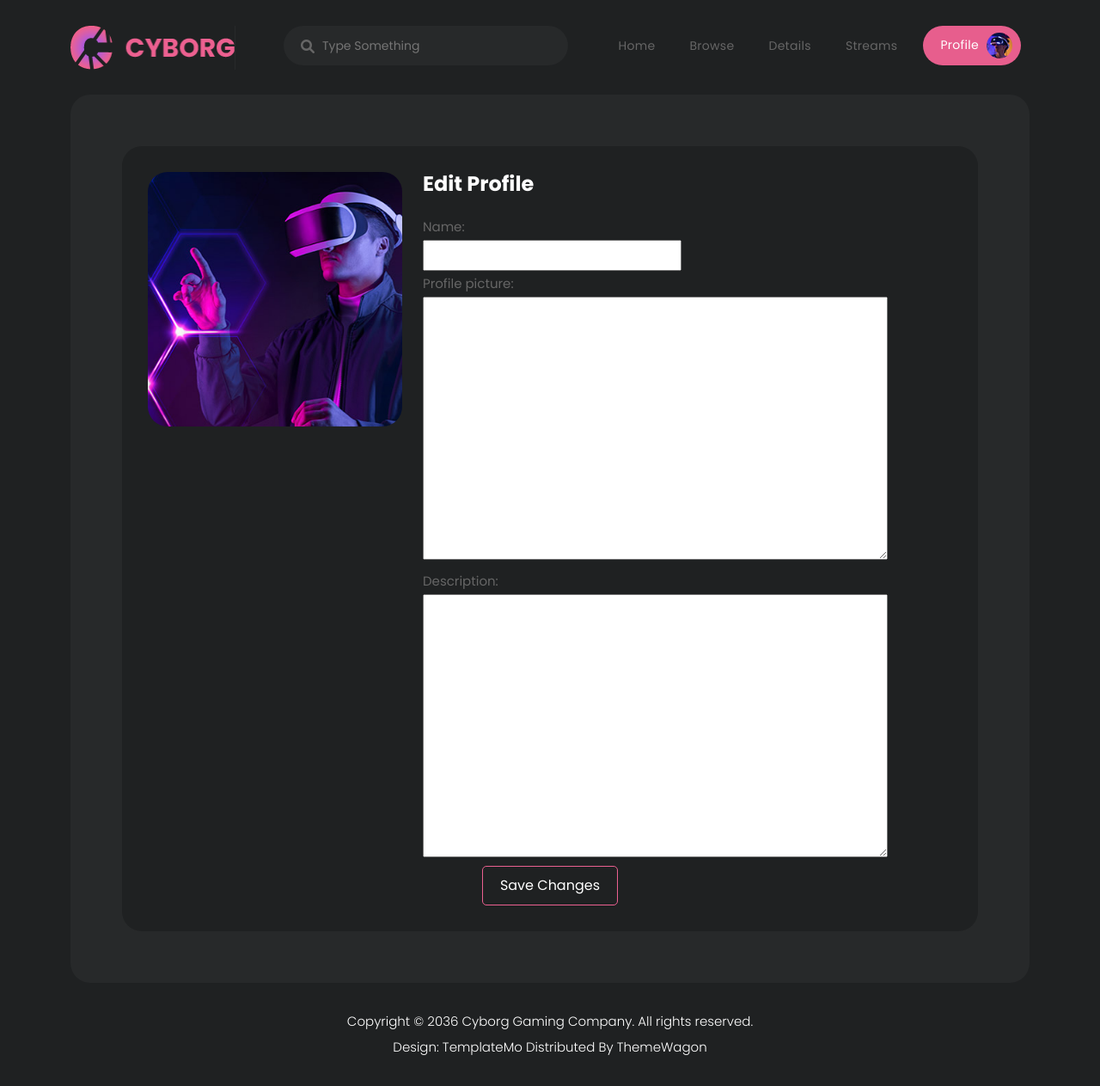
After one commit to B09-PBP23/BOOX, a Django app: template profilepage/templates/editprofile.html in a window 1280 px wide. The commit adds this page. Shown: the whole page at 86% size. Run offline with Django 4.2, Linux system fonts and the light colour scheme; the template is opened without the code that fills it: values that come from a table or form of the project are taken from there, others are empty; some libraries are stand-ins or nearby versions.

Commit message:
Push profile

```diff
--- a/landing_page/templates/landing_page.html
+++ b/landing_page/templates/landing_page.html
@@ -53,7 +53,7 @@
                         <li><a href="#">Reviews</a></li>
                         <li><a href="#">Details</a></li>
                         <li><a href="{% url 'authentication:logout' %}" id="login-logout">Logout</a></li>
-                        <li><a href="{% url 'profilepage:show_profile' %}">Profile <img src="{%static 'images/profile-header.jpg'%}" alt=""></a></li>
+                        <li><a href="{% url 'profilepage:show_profile' %}">Profile</a></li>
                     </ul>
                     <a class='menu-trigger'>
                         <span>Menu</span>
--- /dev/null
+++ b/profilepage/templates/editprofile.html
@@ -0,0 +1,119 @@
+{% extends 'base.html' %}
+
+{% load static %}
+
+{% block meta %}
+    <title>BooX - Awesome Book Website</title>
+
+    <!-- Additional CSS Files -->
+    <link rel="stylesheet" href="{% static 'css/fontawesome.css' %}">
+    <link rel="stylesheet" href="{% static 'css/templatemo-cyborg-gaming.css' %}">
+    <link rel="stylesheet" href="{% static 'css/owl.css' %}">
+    <link rel="stylesheet" href="{% static 'css/animate.css' %}">
+    <link rel="stylesheet" href="https://unpkg.com/swiper@7/swiper-bundle.min.css"/>
+    <style>
+    .btn-primary {
+        background-color: transparent;
+        border: 1px solid #ec6090;
+        color: white;
+        padding: 10px 20px;
+        border-radius: 5px;
+        display: block;
+        margin: 0 auto;
+    }
+</style>
+{% endblock meta %}
+
+{% block content %}
+    <div id="js-preloader" class="js-preloader">
+        <div class="preloader-inner">
+            <span class="dot"></span>
+            <div class="dots">
+                <span></span>
+                <span></span>
+                <span></span>
+            </div>
+        </div>
+    </div>
+
+    <header class="header-area header-sticky">
+        <div class="container">
+            <div class="row">
+                <div class="col-12">
+                    <nav class="main-nav">
+                        <a href="index.html" class="logo">
+                            <img src="assets/images/logo.png" alt="Cyborg Gaming Logo">
+                        </a>
+                        <div class="search-input">
+                            <form id="search" action="#">
+                                <input type="text" placeholder="Type Something" id="searchText" name="searchKeyword" onkeypress="handle">
+                                <i class="fa fa-search"></i>
+                            </form>
+                        </div>
+                        <ul class="nav">
+                            <li><a href="index.html">Home</a></li>
+                            <li><a href="browse.html">Browse</a></li>
+                            <li><a href="details.html">Details</a></li>
+                            <li><a href="streams.html">Streams</a></li>
+                            <li><a href="profile.html" class="active">Profile <img src="assets/images/profile-header.jpg" alt="Profile Image"></a></li>
+                        </ul>
+                        <a class="menu-trigger">
+                            <span>Menu</span>
+                        </a>
+                    </nav>
+                </div>
+            </div>
+        </div>
+    </header>
+
+    <div class="container">
+        <div class="row">
+            <div class="col-lg-12">
+                <div class="page-content">
+                    <div class="row">
+                        <div class="col-lg-12">
+                            <div class="main-profile">
+                                <div class="row">
+                                    <div class="col-lg-4">
+                                        <img src="assets/images/profile.jpg" alt="Profile Image" style="border-radius: 23px;">
+                                    </div>
+                                    <div class="col-lg-4 align-self-center">
+                                        <div class="main-info header-text">
+                                            <h4>Edit Profile</h4>
+                                            <form method="post" action="{% url 'profilepage:edit_profile' %}">
+                                                {% csrf_token %}
+                                                {{ form.as_p }}
+                                                <button type="submit" class="btn btn-primary">Save Changes</button>
+                                            </form>
+                                        </div>
+                                    </div>
+                                </div>
+                            </div>
+                        </div>
+                    </div>
+                </div>
+            </div>
+        </div>
+    </div>
+
+    <footer>
+        <div class="container">
+            <div class="row">
+                <div class="col-lg-12">
+                    <p>
+                        Copyright © 2036 <a href="#">Cyborg Gaming</a> Company. All rights reserved.<br>
+                        Design: <a href="https://templatemo.com" target="_blank" title="free CSS templates">TemplateMo</a> Distributed By <a href="https://themewagon.com" target="_blank">ThemeWagon</a>
+                    </p>
+                </div>
+            </div>
+        </div>
+    </footer>
+
+    <script src="vendor/jquery/jquery.min.js"></script>
+    <script src="vendor/bootstrap/js/bootstrap.min.js"></script>
+    <script src="assets/js/isotope.min.js"></script>
+    <script src="assets/js/owl-carousel.js"></script>
+    <script src="assets/js/tabs.js"></script>
+    <script src="assets/js/popup.js"></script>
+    <script src="assets/js/custom.js"></script>
+    {% endblock content %}
--- a/profilepage/views.py
+++ b/profilepage/views.py
@@ -38,6 +38,7 @@ def create_profile(request):
     context = {'form': form}
     return render(request, 'createprofile.html', context)
 
+
 def get_profile_json(request):
     profiles = Profile.objects.filter(user=request.user)
     return HttpResponse(serializers.serialize('json', profiles))
@@ -51,6 +52,7 @@ def edit_profile_ajax(request):
     if request.method == 'POST':
         name = request.POST.get("name")
         description = request.POST.get("description")
+        profile_picture = request.POST.get()
         user = request.user
 
         try:
```
Also changed, not shown: profilepage/templates/createprofile.html (+4 -4 lines), profilepage/templates/profile.html (+21 -24 lines).
